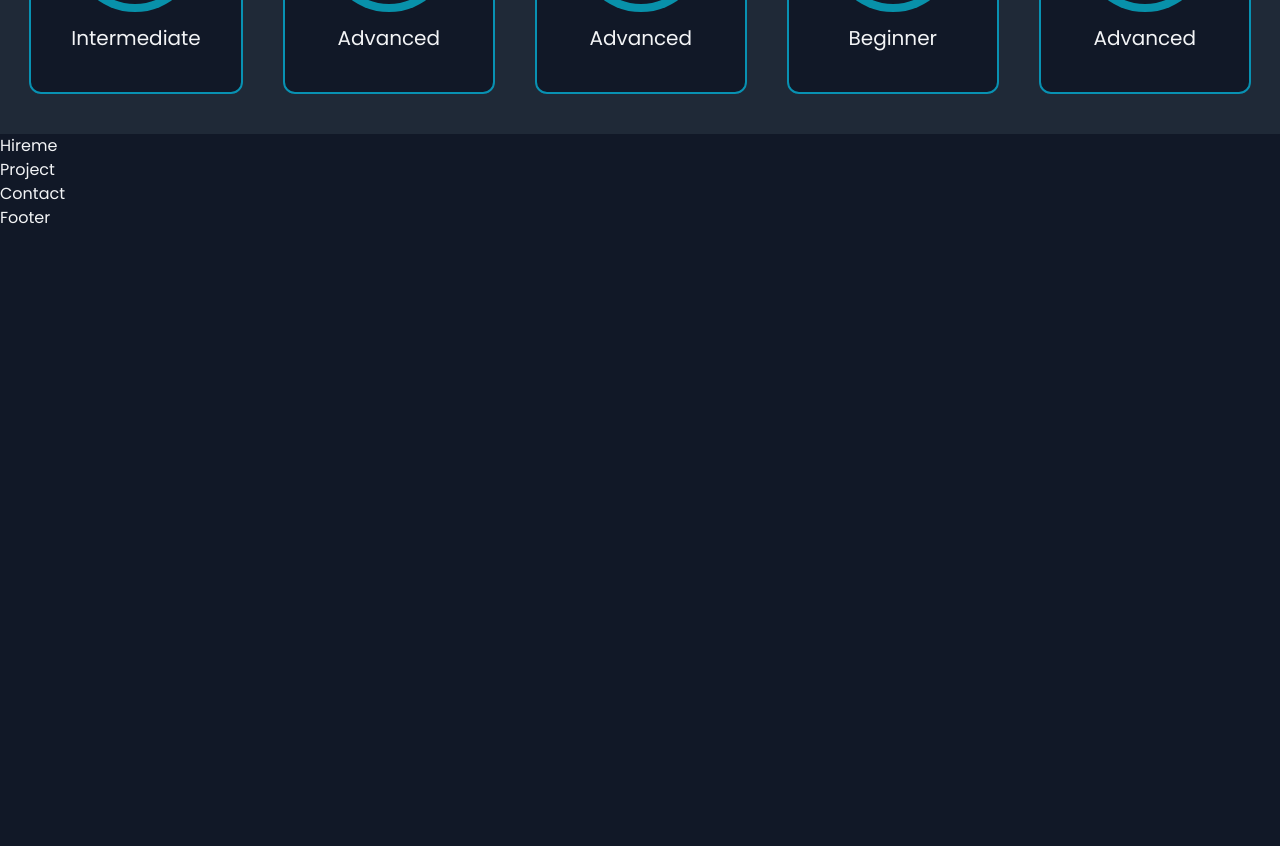
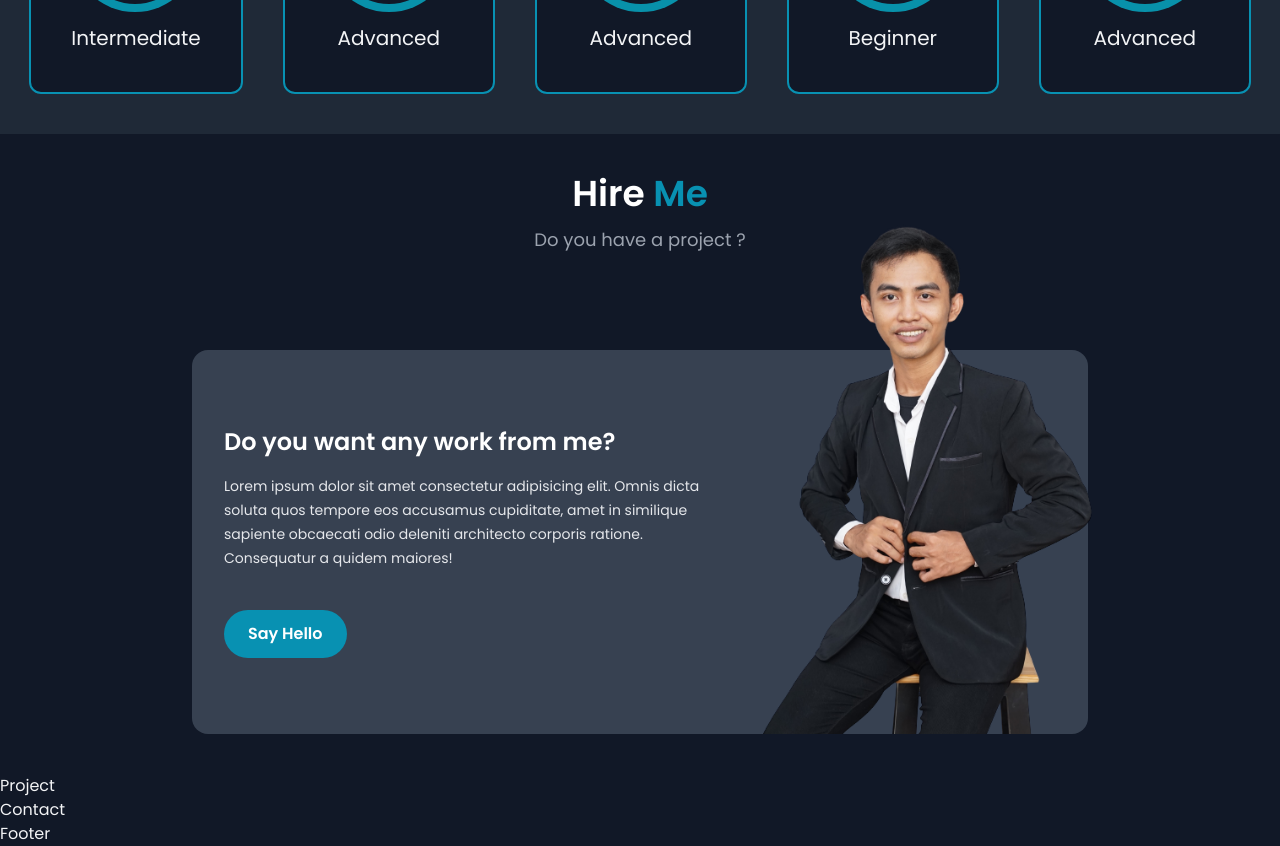
Before and after one commit to sadi98/MyPortofolio, a React (Vite) app: page / in a window 1280 px wide. Shown: the part 1940-2786 px from the top of the page. Before the commit the page ends 2170 px from the top, so only its background shows below. Built offline with nearby package versions, Linux system fonts and the light colour scheme.

Commit message:
slicing hire me page

```diff
--- a/src/components/Hireme.jsx
+++ b/src/components/Hireme.jsx
@@ -1,8 +1,34 @@
 import React from 'react'
-
+import myFoto from '../assets/images/sadynurs.png'
 const Hireme = () => {
   return (
-    <div>Hireme</div>
+    <section id="hireme" className="py-10 text-white px-3">
+      <div className='text-center'>
+        <h3 className='text-4xl font-semibold'>
+          Hire <span className='text-cyan-600'>Me</span>
+        </h3>
+        <p className='text-gray-400 mt-3 text-lg'>Do you have a project ?</p>
+      </div>
+      <div className='bg-gray-700 relative px-8 rounded-2xl py-5 lg:max-w-4xl mx-auto min-h-[24rem] mt-24 flex gap-6 lg:flex-row flex-col-reverse items-center'>
+      <div>
+          <h2 className="text-2xl font-semibold">
+            Do you want any work from me?
+          </h2>
+          <p className="lg:text-left text-justify max-w-lg text-sm mt-4 text-gray-200 leading-6">
+            Lorem ipsum dolor sit amet consectetur adipisicing elit. Omnis dicta
+            soluta quos tempore eos accusamus cupiditate, amet in similique
+            sapiente obcaecati odio deleniti architecto corporis ratione.
+            Consequatur a quidem maiores!
+          </p>
+          <button className="btn-primary mt-10">Say Hello</button>
+        </div>
+        <img
+          src={myFoto}
+          alt=""
+          className="lg:h-[32rem] h-80 lg:absolute bottom-0 -right-3 object-cover"
+        />
+      </div>
+    </section>
   )
 }
 
```
Also changed, not shown: src/assets/images/sadynurs.png (added).
